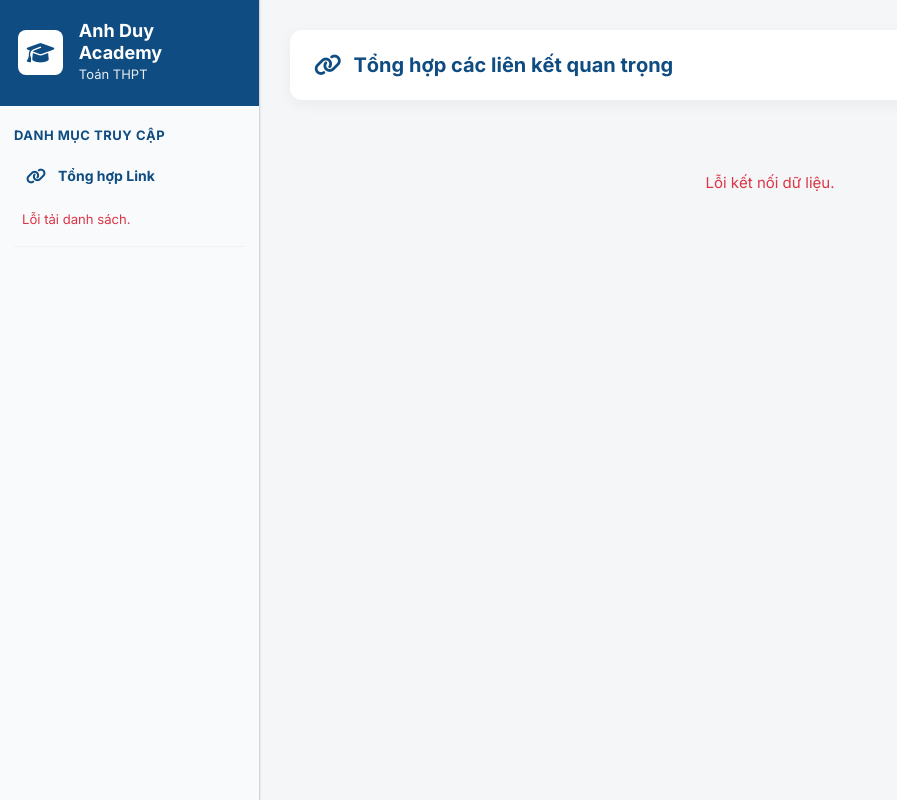
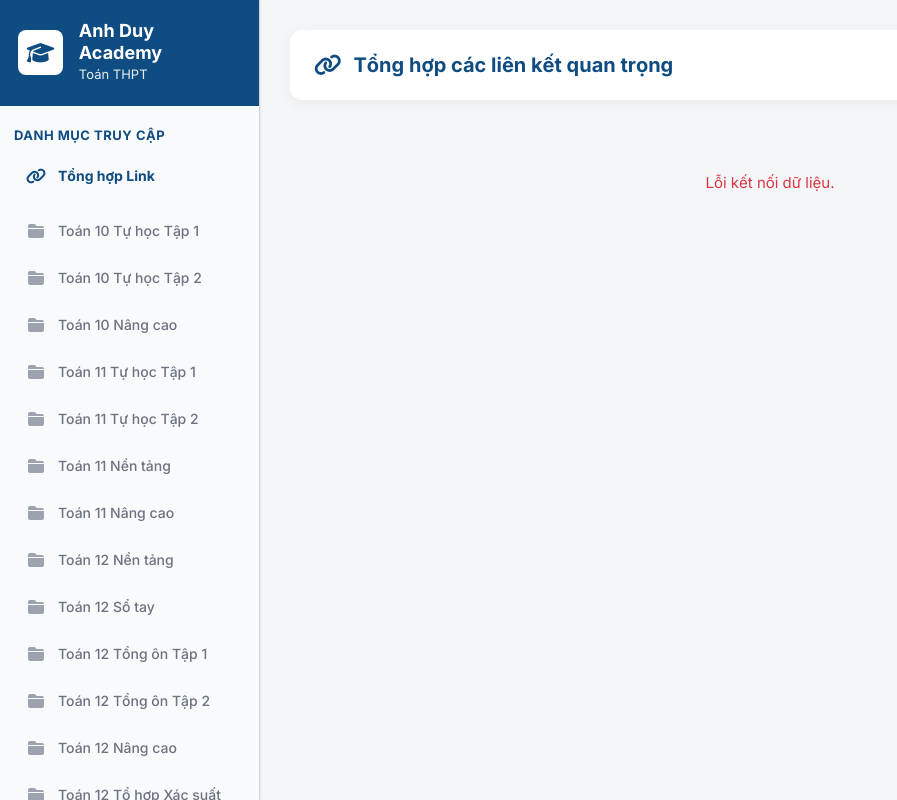
Before and after one commit to zeroihc517/anhduyacademy, a plain HTML site: page HocToanCungAnhDuy.html in a window 1280 px wide. Shown: the whole page, without its empty margins (0-897 px from the left). Drawn offline with nearby package versions, Linux system fonts and the light colour scheme; no server answers.

Commit message:
Add files via upload

```diff
--- a/HocToanCungAnhDuy.html
+++ b/HocToanCungAnhDuy.html
@@ -383,28 +383,60 @@
             }
         }
 
+// 1. Khai báo danh mục và bộ nhớ đệm (Cache) toàn cục
+        const danhMucThuCong = [
+            "Toán 10 Tự học Tập 1", "Toán 10 Tự học Tập 2", "Toán 10 Nâng cao",
+            "Toán 11 Tự học Tập 1", "Toán 11 Tự học Tập 2", "Toán 11 Nền tảng",
+            "Toán 11 Nâng cao", "Toán 12 Nền tảng", "Toán 12 Sổ tay",
+            "Toán 12 Tổng ôn Tập 1", "Toán 12 Tổng ôn Tập 2", "Toán 12 Nâng cao",
+            "Toán 12 Tổ hợp Xác suất", "Toán 12 THPTQG2026",
+        ];
+
+        let courseDataCache = {}; // Nơi lưu trữ dữ liệu tải sẵn
+
         $(document).ready(function() {
             loadTongHopView();
             loadWebLinks();
 
-            $.ajax({
-                url: SCRIPT_URL + "?action=getHocPhanList",
-                method: "GET",
-                dataType: "json",
-                success: function(list) {
+            // Tạo menu động
             let optionsHtml = '';
-                    list.forEach((name) => {
+            danhMucThuCong.forEach((name) => {
                 optionsHtml += `<button class="btn-course nav-hocphan" onclick="loadDataByHocPhan('${name}', this)">
                                     <i class="fa-solid fa-folder-closed"></i> ${name}
                                 </button>`;
             });
             $('#dynamicCourseList').html(optionsHtml);
+
+            // Bắt đầu tải ngầm dữ liệu tuần tự để không làm quá tải Google Script
+            preloadCoursesBackground();
+        });
+
+        // Hàm tải ngầm dữ liệu
+        function preloadCoursesBackground() {
+            let queue = [...danhMucThuCong];
+
+            function fetchNext() {
+                if (queue.length === 0) return; // Đã tải xong toàn bộ
+
+                let sheetName = queue.shift();
+                $.ajax({
+                    url: SCRIPT_URL + "?action=getHocPhanData&sheetName=" + encodeURIComponent(sheetName),
+                    method: "GET",
+                    dataType: "json",
+                    success: function(data) {
+                        courseDataCache[sheetName] = data; // Lưu vào cache
+                        fetchNext(); // Tải tiếp môn học tiếp theo
                     },
-                error: function(err) {
-                    $('#dynamicCourseList').html('<span class="text-danger small px-2">Lỗi tải danh sách.</span>');
+                    error: function() {
+                        fetchNext(); // Nếu lỗi môn này, bỏ qua tải môn tiếp theo
                     }
                 });
-        });
+            }
+
+            fetchNext(); // Kích hoạt chạy ngầm
+        }
+
+
 
         // Gắn sự kiện Expand/Collapse (Accordion)
         $(document).on('click', '.group-header', function() {
@@ -433,6 +465,8 @@
             return match ? match[0] : null;
         }
 
+
+
 function loadDataByHocPhan(sheetName, element) {
             if(!sheetName) return;
 
@@ -445,21 +479,40 @@
 
             $('#tableWrapper').addClass('d-none');
             $('#instructorArea').addClass('d-none').html('');
-            $('#loadingStatus').removeClass('d-none');
 
             if(window.innerWidth < 992) {
                 sidebar.classList.remove('show');
                 overlay.classList.remove('show');
             }
 
+            // KIỂM TRA BỘ NHỚ ĐỆM (CACHE)
+            if (courseDataCache[sheetName]) {
+                // Nếu đã tải ngầm xong -> Hiển thị NGAY LẬP TỨC
+                $('#loadingStatus').addClass('d-none');
+                renderCourseData(courseDataCache[sheetName]);
+            } else {
+                // Nếu người dùng bấm quá nhanh lúc chưa tải ngầm xong -> Mới gọi AJAX
+                $('#loadingStatus').removeClass('d-none');
                 $.ajax({
                     url: SCRIPT_URL + "?action=getHocPhanData&sheetName=" + encodeURIComponent(sheetName),
                     method: "GET",
                     dataType: "json",
                     success: function(data) {
+                        courseDataCache[sheetName] = data; // Lưu lại vào cache
+                        $('#loadingStatus').addClass('d-none');
+                        renderCourseData(data);
+                    },
+                    error: function() {
+                        $('#loadingStatus').html('<span class="text-danger fw-bold">Có lỗi xảy ra khi tải dữ liệu!</span>');
+                    }
+                });
+            }
+        }
+
+        // Hàm tách biệt đảm nhiệm việc vẽ bảng giao diện
+        function renderCourseData(data) {
             if (!data || data.length === 0) {
                 $('#sheetTableBody').html('<tr><td colspan="3" class="text-center py-5 text-muted"><i class="fa-regular fa-folder-open fs-1 mb-3 d-block"></i>Chưa có dữ liệu.</td></tr>');
-                        $('#loadingStatus').addClass('d-none');
                 $('#tableWrapper').removeClass('d-none');
                 return;
             }
@@ -473,7 +526,6 @@
                 let firstCellTextRaw = String(row[0]).trim();
                 let firstCellText = firstCellTextRaw.toLowerCase().replace(/\s+/g, '');
 
-                        // Header: Ẩn Cột 3 (Hình thức), Giữ Cột 1 (STT), Cột 2 (Nội dung), Cột 4 (Tài liệu)
                 if (rowIndex === 0) {
                     headHtml += `<th style="width: 15%;">${String(row[0] || 'STT')}</th>`;
                     headHtml += `<th style="width: 60%;">${String(row[1] || 'Nội dung')}</th>`;
@@ -488,10 +540,7 @@
                 }
 
                 let isNewRow = /^new$/i.test(firstCellTextRaw) || firstCellTextRaw.toLowerCase().includes('new');
-
-                        // Thêm logic nhận diện thẻ Phần
                 let isPart = /phần/.test(firstCellText);
-
                 let isTopic = /chủđề|chương/.test(firstCellText);
                 let isLesson = /bài/.test(firstCellText);
                 let isExam = /bàithi|kiểmtra|thi/.test(fullRowText);
@@ -501,17 +550,11 @@
                 let iconPrefix = '';
                 let rowAttributes = '';
 
-                        // Xác định phân cấp dòng: Phần -> Chương -> Bài -> Nội dung
                 if (isPart) {
-                            currentChapId = '';
-                            currentLessonId = '';
-                            rowClass += ' row-part';
-                            rowAttributes = '';
+                    currentChapId = ''; currentLessonId = ''; rowClass += ' row-part'; rowAttributes = '';
                     iconPrefix = '<i class="fa-solid fa-layer-group me-2" style="color: #be185d;"></i>';
                 } else if (isTopic) {
-                            currentChapId = 'chap_' + rowIndex;
-                            currentLessonId = '';
-                            rowClass += ' row-topic group-header';
+                    currentChapId = 'chap_' + rowIndex; currentLessonId = ''; rowClass += ' row-topic group-header';
                     rowAttributes = `data-target=".child-of-${currentChapId}" style="cursor: pointer;"`;
                     iconPrefix = '<i class="fa-solid fa-chevron-right toggle-icon me-2"></i>';
                 } else if (isLesson) {
@@ -535,22 +578,17 @@
                     else { rowClass += ' row-white'; iconPrefix = indent; }
                 }
 
-                        // Trích xuất URL từ dòng
                 let rowUrl = null;
                 row.forEach((cell) => {
-                            if (!rowUrl) {
-                                rowUrl = checkAndExtractUrl(String(cell).trim());
-                            }
+                    if (!rowUrl) { rowUrl = checkAndExtractUrl(String(cell).trim()); }
                 });
 
                 bodyHtml += `<tr class="${rowClass}" ${rowAttributes}>`;
 
-                        // Cột 1 (Index 0): STT
                 let cell0 = String(row[0] || '').trim();
                 if (isNewRow) cell0 = cell0.replace(/new/i, '<span class="badge-new">Mới</span>');
                 bodyHtml += `<td>${cell0 === "" ? "" : iconPrefix + cell0}</td>`;
 
-                        // Cột 2 (Index 1): Nội dung / Tên bài học (Mở ngay trong trang hiện tại)
                 let cell1 = String(row[1] || '').trim();
                 if (rowUrl) {
                     bodyHtml += `<td><a href="${rowUrl}" class="lesson-title-link">${cell1} <i class="fa-solid fa-arrow-right ms-1" style="font-size: 11px;"></i></a></td>`;
@@ -558,7 +596,6 @@
                     bodyHtml += `<td>${cell1}</td>`;
                 }
 
-                        // Cột 4 (Index 3/4): Tài liệu (Ẩn cột 3 'Hình thức', Mở ngay trong trang hiện tại)
                 let cell3 = String(row[3] || row[4] || '').trim();
                 let extractedUrl = checkAndExtractUrl(cell3);
                 if (extractedUrl) {
@@ -580,15 +617,8 @@
 
             $('#sheetTableHead').html(headHtml);
             $('#sheetTableBody').html(bodyHtml);
-                    $('#loadingStatus').addClass('d-none');
             $('#tableWrapper').removeClass('d-none');
-                },
-                error: function() {
-                    $('#loadingStatus').html('<span class="text-danger fw-bold">Có lỗi xảy ra khi tải dữ liệu!</span>');
         }
-            });
-        }
-
         function loadWebLinks() {
             $.ajax({
                 url: SCRIPT_URL + "?action=getWebLinks",
```
Lines whose indentation alone changed are shown as unchanged.
